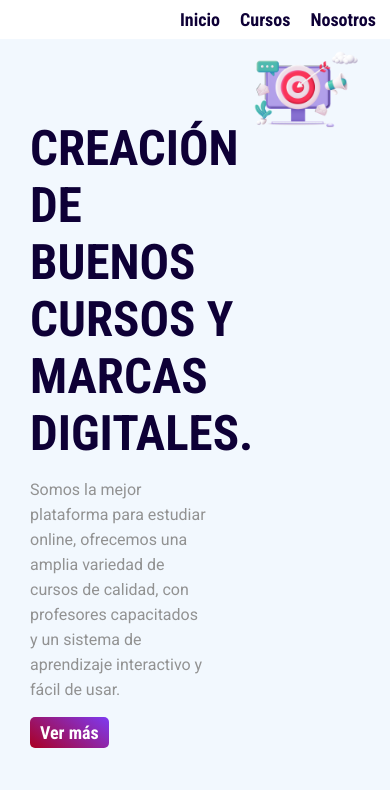
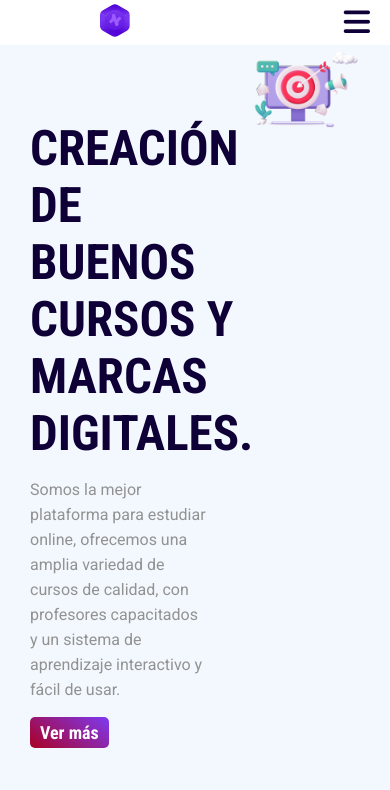
Before and after one commit to Piervil/sitioelearning, a plain HTML site: page index.html in a window 390 px wide. Shown: the top 790 px of the page. Drawn offline with Linux system fonts and the light colour scheme.

Commit message:
la version desktop esta lista3

```diff
--- a/css/styles.css
+++ b/css/styles.css
@@ -55,6 +55,10 @@ img {
   padding: 0 8rem;
 }
 
+#check, .toggle__menu {
+  display: none;
+}
+
 .navbar__menu {
   display: flex;
   justify-content: space-between;
@@ -62,14 +66,10 @@ img {
   gap: 2rem;
 }
 
-.navbar__menu a {
+.navbar__menu .navbar__menu a {
   font-family: var(--font-head);
   color: var(--color-primary);
   font-size: 1.8rem;
-}
-
-.navbar__menu a:hover {
-  color: var(--background-color);
 }
 
 .navbar__btn {
@@ -461,3 +461,44 @@ footer {
   display: flex;
   justify-content: space-between;
 }
+
+@media screen and (max-width: 820px) {
+  .toggle__menu {
+    display: block;
+    font-size: 30px;
+    color:#0e0036;
+    position: fixed;
+    right: 20px;
+  }
+
+  .navbar ul {
+    display: block;
+    padding: 20px;
+    position: fixed;
+    top: 50px;
+    right: 0;
+    left: -100%;
+    background-color:#0e0036;
+    width: 100%;
+    height: 70vh;
+    transition: all .5s;
+  }
+
+  .navbar__btn {
+    margin: 80px 30px;
+  }
+  .navbar__menu li {
+    padding: 40px;
+    font-size: 2.5rem;
+    color: var(--color-white);
+  }
+
+  .navbar__menu a {
+    color: var(--color-white);
+  }
+
+  #check:checked ~ ul {
+    left: 0;
+    transition: all .5s;
+  }
+}
--- a/index.html
+++ b/index.html
@@ -16,15 +16,19 @@
     <header class="main__header">
       <a href="index.html"><img class="logo" src="assets/logo.svg" alt="logo del sitio"></a>
       <nav class="navbar">
+        <input type="checkbox" id="check">
+        <label for="check" class="toggle__menu">
+          <i class="fa-solid fa-bars"></i>
+        </label>
         <ul class="navbar__menu">
           <li><a href="index.html">Inicio</a></li>
           <li><a href="#cursos">Cursos</a></li>
           <li><a href="#nosotros">Nosotros</a></li>
           <li><a href="#planes">Planes</a></li>
           <li><a href="#contacto">Contacto</a></li>
+          <a class="navbar__btn" href="">Inscribirse</a>
+          <a class="navbar__btn connect" href="">Conectarse</a>
         </ul>
-        <a class="navbar__btn" href="">Inscribirse</a>
-        <a class="navbar__btn connect" href="">Conectarse</a>
       </nav>
     </header>
     <main>
```
